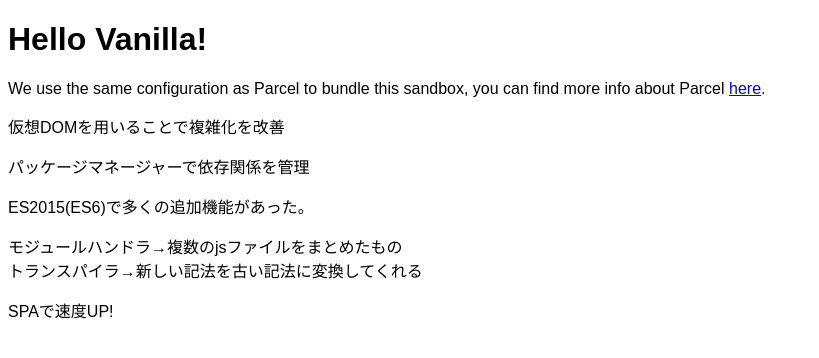
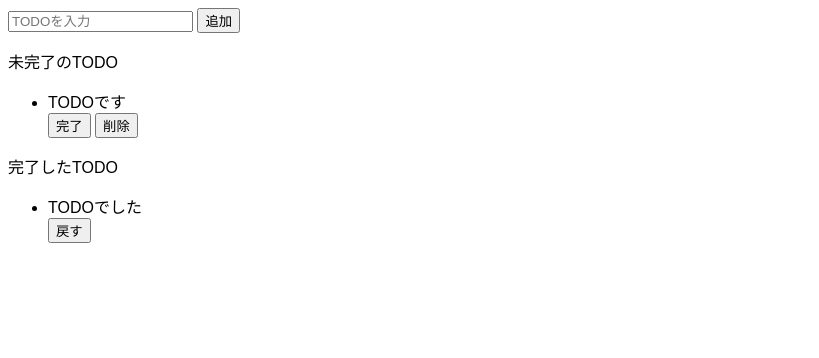
Before and after one commit to ryotaryota0212/react-study, a website built with Parcel: page index.html in a window 1280 px wide. Shown: the whole page, without its empty margins (0-819 px from the left). Built offline with nearby package versions, Linux system fonts and the light colour scheme.

Commit message:
大枠作成

```diff
--- a/index.html
+++ b/index.html
@@ -1,21 +1,42 @@
 <!DOCTYPE html>
 <html>
     <head>
-        <title>Parcel Sandbox</title>
+        <title>TODOアプリ</title>
         <meta charset="UTF-8" />
     </head>
 
     <body>
-        <div id="app"></div>
-        <p>仮想DOMを用いることで複雑化を改善</p>
-        <p>パッケージマネージャーで依存関係を管理</p>
-        <p>ES2015(ES6)で多くの追加機能があった。</p>
-        <p>
-            モジュールハンドラ→複数のjsファイルをまとめたもの<br />
-            トランスパイラ→新しい記法を古い記法に変換してくれる
-        </p>
-        <p>SPAで速度UP!</p>
-
+        <div>
+            <input type="text" name="" id="" placeholder="TODOを入力" />
+            <button>追加</button>
+        </div>
+        <div>
+            <p>未完了のTODO</p>
+            <ul>
+                <li>TODOです</li>
+                <button>完了</button>
+                <button>削除</button>
+            </ul>
+        </div>
+        <div>
+            <p>完了したTODO</p>
+            <ul>
+                <li>TODOでした</li>
+                <button>戻す</button>
+            </ul>
+        </div>
         <script src="src/index.js"></script>
     </body>
 </html>
+<!-- <p>仮想DOMを用いることで複雑化を改善</p>
+	<p>パッケージマネージャーで依存関係を管理</p>
+	<p>ES2015(ES6)で多くの追加機能があった。</p>
+	<p>
+		モジュールハンドラ→複数のjsファイルをまとめたもの<br />
+		トランスパイラ→新しい記法を古い記法に変換してくれる
+	</p>
+	<p>SPAで速度UP!</p>
+	<p>アロー関数はreturnを省略することができる時もある</p>
+	<p>スプレッド構文では参照がコピーされない</p>
+	<p>||は左がfalseなら右を返す</p>
+	<p>&&は左がtrueなら右を返す</p> -->
--- a/src/index.js
+++ b/src/index.js
@@ -1,10 +1 @@
-import "./styles.css";
-
-document.getElementById("app").innerHTML = `
-<h1>Hello Vanilla!</h1>
-<div>
-  We use the same configuration as Parcel to bundle this sandbox, you can find more
-  info about Parcel
-  <a href="https://parceljs.org" target="_blank" rel="noopener noreferrer">here</a>.
-</div>
-`;
+import './styles.css';
--- a/src/styles.css
+++ b/src/styles.css
@@ -1,3 +1,3 @@
 body {
-  font-family: sans-serif;
+    font-family: sans-serif;
 }
```
